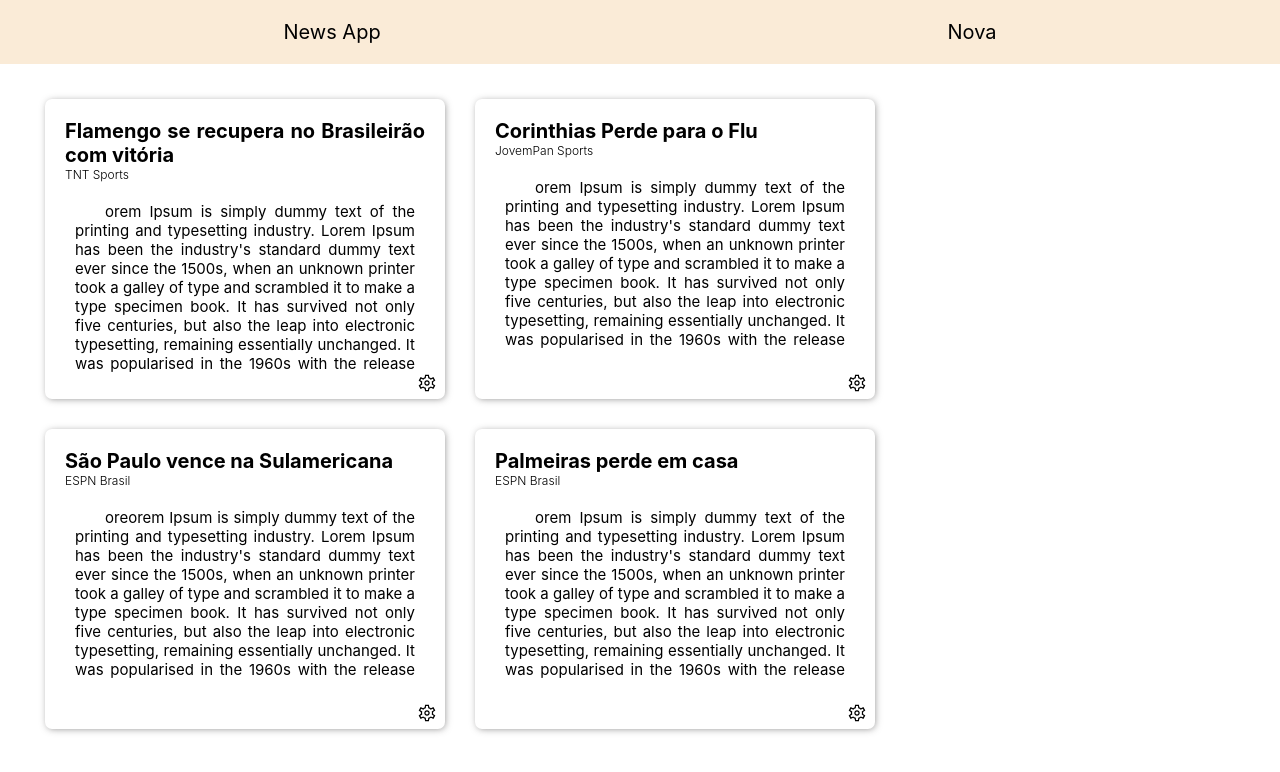
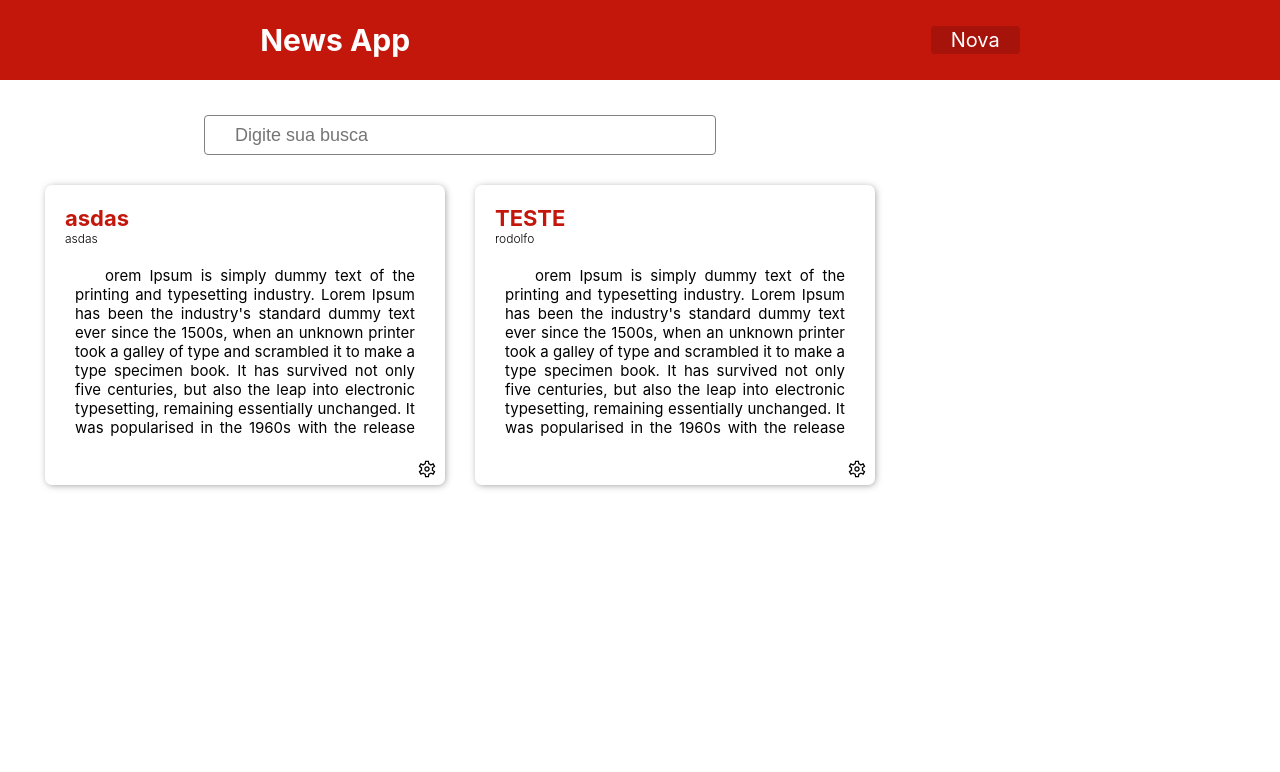
Before and after one commit to Jrodolfosilva/app-noticias-react, a React app in the folder news/: page / in a window 1280 px wide. Built offline with nearby package versions, Linux system fonts and the light colour scheme; data requests are answered from the project's data file.

Commit message:
Update busca
Criação da barra de pesquisa. Utilizei como (params) no axios o value de um input type=" text". Para cada letra digitada está sendo realizada uma nova requisição.
OBS: Aprimorar a lógica de buscar! Diminuir a quantidade de requisições.

```diff
--- a/news/db.json
+++ b/news/db.json
@@ -2,26 +2,14 @@
   "materias": [
     {
       "id": 1,
-      "title": "Palmeiras perde em casa",
-      "autor": "ESPN Brasil",
+      "title": "TESTE",
+      "autor": "rodolfo",
       "content": "orem Ipsum is simply dummy text of the printing and typesetting industry. Lorem Ipsum has been the industry's standard dummy text ever since the 1500s, when an unknown printer took a galley of type and scrambled it to make a type specimen book. It has survived not only five centuries, but also the leap into electronic typesetting, remaining essentially unchanged. It was popularised in the 1960s with the release of Letraset sheets containing Lorem Ipsum passages, and more recently with desktop publishing software like Aldus PageMaker including versions of Lorem Ipsum."
     },
     {
-      "id": 2,
-      "title": "São Paulo vence na Sulamericana",
-      "autor": "ESPN Brasil",
-      "content": "oreorem Ipsum is simply dummy text of the printing and typesetting industry. Lorem Ipsum has been the industry's standard dummy text ever since the 1500s, when an unknown printer took a galley of type and scrambled it to make a type specimen book. It has survived not only five centuries, but also the leap into electronic typesetting, remaining essentially unchanged. It was popularised in the 1960s with the release of Letraset sheets containing Lorem Ipsum passages, and more recently with desktop publishing software like Aldus PageMaker including versions of Lorem Ipsum.m Ipsum is simply dummy text of the printing and typesetting industry. Lorem Ipsum has been the industry's standard dummy text ever since the 1500s, when an unknown printer took a galley of type and scrambled it to make a type specimen book. It has survived not only five centuries, but also the leap into electronic typesetting, remaining essentially unchanged. It was popularised in the 1960s with the release of Letraset sheets containing Lorem Ipsum passages, and more recently with desktop publishing software like Aldus PageMaker including versions of Lorem Ipsum."
-    },
-    {
       "id": 3,
-      "title": "Corinthias Perde para o Flu",
-      "autor": "JovemPan Sports",
-      "content": "orem Ipsum is simply dummy text of the printing and typesetting industry. Lorem Ipsum has been the industry's standard dummy text ever since the 1500s, when an unknown printer took a galley of type and scrambled it to make a type specimen book. It has survived not only five centuries, but also the leap into electronic typesetting, remaining essentially unchanged. It was popularised in the 1960s with the release of Letraset sheets containing Lorem Ipsum passages, and more recently with desktop publishing software like Aldus PageMaker including versions of Lorem Ipsum."
-    },
-    {
-      "id": 4,
-      "title": "Flamengo se recupera no Brasileirão com vitória",
-      "autor": "TNT Sports",
+      "title": "asdas",
+      "autor": "asdas",
       "content": "orem Ipsum is simply dummy text of the printing and typesetting industry. Lorem Ipsum has been the industry's standard dummy text ever since the 1500s, when an unknown printer took a galley of type and scrambled it to make a type specimen book. It has survived not only five centuries, but also the leap into electronic typesetting, remaining essentially unchanged. It was popularised in the 1960s with the release of Letraset sheets containing Lorem Ipsum passages, and more recently with desktop publishing software like Aldus PageMaker including versions of Lorem Ipsum."
     }
   ]
--- a/news/public/index.html
+++ b/news/public/index.html
@@ -1,15 +1,13 @@
 <!DOCTYPE html>
-<html lang="en">
+<html lang="pt.br">
   <head>
     <meta charset="utf-8" />
-    <link rel="icon" href="%PUBLIC_URL%/favicon.ico" />
     <meta name="viewport" content="width=device-width, initial-scale=1" />
-    <meta name="theme-color" content="#000000" />
     <meta
       name="description"
       content="Web site created using create-react-app"
     />
-    <title>React App</title>
+    <title>...::News App::..</title>
   </head>
   <body>
     <noscript>You need to enable JavaScript to run this app.</noscript>
--- a/news/src/header/Header.module.css
+++ b/news/src/header/Header.module.css
@@ -2,6 +2,18 @@
     display: flex;
     justify-content: space-around;
     align-items: center;
-    background-color: antiquewhite;
-    height: 8vh;
+    background-color:#c4170c;
+    height: 10vh;
 }
+.container_header a:first-child {
+    font-weight: bolder;
+    font-size: 3rem;
+    color:#ffff;
+}
+.container_header a:last-child {
+    display: block;
+    border-radius: 0.4rem;
+    padding: 0.2rem 2rem;
+    color:#fff;
+    background-color: #a6130a;
+}
--- a/news/src/news/CardNews.module.css
+++ b/news/src/news/CardNews.module.css
@@ -1,25 +1,27 @@
 .container_card{
+    position: relative;
+    height: 30rem;
+    width: 40rem;
+    padding:2rem 2rem;
+    border-radius: 0.7rem;
     background-color: #fff;
     box-shadow:1px 1px 7px -1px rgba(53, 51, 51, 0.534);
-    border-radius: 0.7rem;
-    height: 30rem;
-    width: 40rem;
     text-align:justify;
-    padding:2rem 2rem;
     cursor: pointer;
     transition: 0.3s;
-    position: relative;
 }
 .container_card:hover{
     transform: scale(1.05);
 }
 
 .container_card p:first-child{
+    font-size: 2.2rem;
     font-weight: bolder;
+    color: #c4170c;
 }
 .container_card span{
+    display: block;
     margin-bottom: 2rem;
-    display: block;
     font-weight: 300;
     font-size: 1.2rem;
 }
@@ -32,8 +34,8 @@
 
 }
 .container_card img{
+    position: absolute;
     width: 2rem;
-    position: absolute;
     bottom: 02%;
     right: 02%;
 }
--- a/news/src/news/News.js
+++ b/news/src/news/News.js
@@ -3,26 +3,38 @@ import axios from "axios"
 import CardNews from "./CardNews";
 import Styles from "./News.module.css"
 
+
 const News = ()=>{
 
     const [noticias,setNoticias] = useState([]);
+    const [buscar,setBuscar] = useState('')
 
     useEffect(()=>{
-        axios.get("http://localhost:5000/materias?_sort=id&_order=desc")
+
+    const params = {}
+    if(buscar){
+        params.title_like = buscar
+    }
+        axios.get("http://localhost:5000/materias?_sort=id&_order=desc",{params})
         .then((resp)=>{
             setNoticias(resp.data)
-
         })
-    },[])
+    },[buscar])
 
 
-
+console.log(noticias)
     return(
         <div className={Styles.container_news}>
+            <input type="text" value={buscar}  placeholder="Digite sua busca" onChange={(e)=>setBuscar(e.target.value)}/>
 
             {  noticias.map((poster)=>(
-                <CardNews poster={poster}/>
+                <CardNews key={poster.id} poster={poster}/>
             ))
+            }
+            {noticias.length?"":
+            <div className={Styles.container_news__diverro}>
+            <p className={Styles.container_news__msgerro}>Nenhum resultado foi encontrado!</p>
+            </div>
             }
         </div>
     );
--- a/news/src/news/News.module.css
+++ b/news/src/news/News.module.css
@@ -1,8 +1,29 @@
 .container_news{
     display: flex;
+    flex-wrap: wrap;
     justify-content: center;
+    align-items: center;
     gap:3rem;
     width: 90rem;
-    flex-wrap: wrap;
     padding: 2rem 0 ;
 }
+
+.container_news input {
+    width: 40vw;
+    height: 4rem;
+    border: 0.1rem solid gray;
+    border-radius: 0.4rem;
+    padding: 0.2rem 3rem;
+    font-size: 1.8rem;
+}
+.container_news__diverro{
+    background-color: yellow;
+    border-radius: 0.4rem;
+    width: 40rem;
+    padding: 2rem;
+    text-align: center;
+}
+.container_news__msgerro{
+    color: red;
+    font-size: 1.6rem;
+}
```
